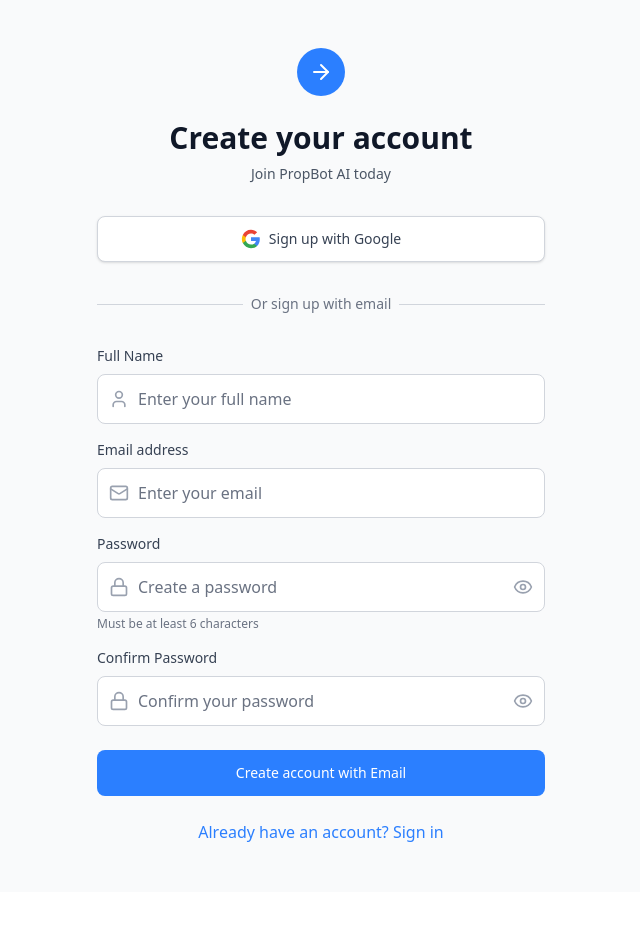
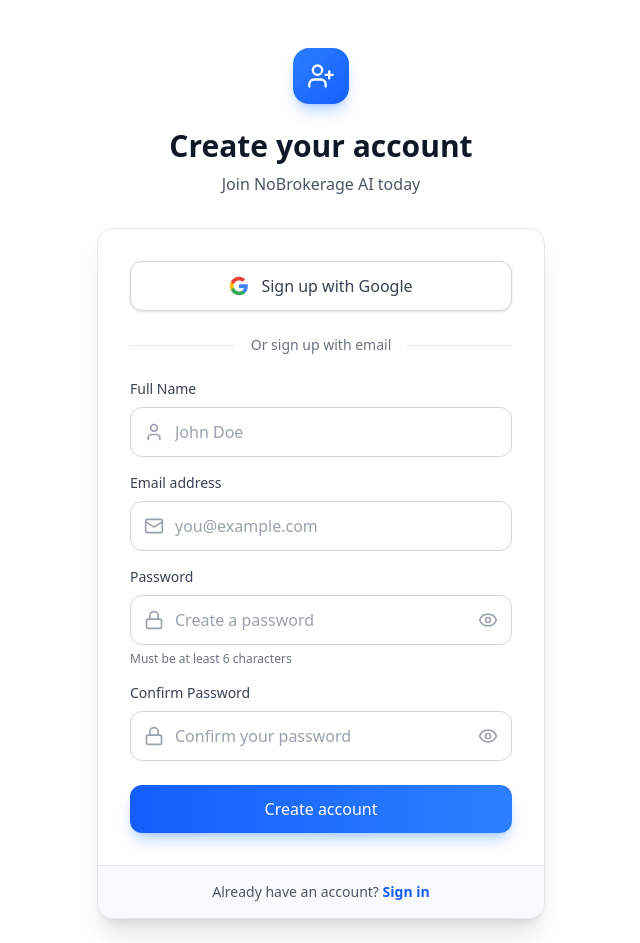
Before and after one commit to priyanshi0609/PropBotAI, a React (Vite) app in the folder frontend/nobrokereageai-frontend/: page /signup in a window 1280 px wide. Shown: the top 943 px of the page, without its empty margins (319-959 px from the left). Before the commit the page ends 892 px from the top, so only its background shows below. Built offline with nearby package versions, Linux system fonts and the light colour scheme; no server answers; the HTML template or start-up script is replaced by a standard one.

Commit message:
signin page

```diff
--- a/frontend/nobrokereageai-frontend/src/components/auth/Login.jsx
+++ b/frontend/nobrokereageai-frontend/src/components/auth/Login.jsx
@@ -53,7 +53,7 @@ function Login() {
             Welcome back
           </h1>
           <p className="text-gray-600 dark:text-gray-400">
-            Sign in to continue to NoBrokerage-AI
+            Sign in to continue to NoBrokerage AI
           </p>
         </div>
 
--- a/frontend/nobrokereageai-frontend/src/components/auth/SignUp.jsx
+++ b/frontend/nobrokereageai-frontend/src/components/auth/SignUp.jsx
@@ -1,7 +1,5 @@
 import React, { useState } from 'react';
-import { Link, useNavigate } from 'react-router-dom';
-import { useAuth } from '../../contexts/AuthContext';
-import { AlertCircle, Mail, Lock, User, Eye, EyeOff, ArrowRight } from 'lucide-react';
+import { AlertCircle, Mail, Lock, User, Eye, EyeOff, UserPlus } from 'lucide-react';
 
 function SignUp() {
   const [formData, setFormData] = useState({
@@ -15,8 +13,6 @@ function SignUp() {
   const [error, setError] = useState('');
   const [loading, setLoading] = useState(false);
   const [googleLoading, setGoogleLoading] = useState(false);
-  const { signup, signInWithGoogle } = useAuth();
-  const navigate = useNavigate();
 
   const handleChange = (e) => {
     setFormData(prev => ({
@@ -25,7 +21,7 @@ function SignUp() {
     }));
   };
 
-  const handleSubmit = async (e) => {
+  const handleSubmit = (e) => {
     e.preventDefault();
 
     if (formData.password !== formData.confirmPassword) {
@@ -39,102 +35,109 @@ function SignUp() {
     try {
       setError('');
       setLoading(true);
-      await signup(formData.email, formData.password, formData.displayName);
-      navigate('/');
+      // await signup(formData.email, formData.password, formData.displayName);
+      // navigate('/');
+      console.log('Sign up submitted', formData);
+      setTimeout(() => setLoading(false), 1000);
     } catch (error) {
       console.error('Signup error:', error);
       setError('Failed to create an account. Please try again.');
-    } finally {
       setLoading(false);
     }
   };
 
-  const handleGoogleSignIn = async () => {
+  const handleGoogleSignIn = () => {
     try {
       setError('');
       setGoogleLoading(true);
-      await signInWithGoogle();
-      navigate('/');
+      // await signInWithGoogle();
+      // navigate('/');
+      console.log('Google sign up');
+      setTimeout(() => setGoogleLoading(false), 1000);
     } catch (error) {
       console.error('Google signin error:', error);
       setError('Failed to sign in with Google. Please try again.');
-    } finally {
       setGoogleLoading(false);
     }
   };
 
   return (
-    <div className="min-h-screen flex items-center justify-center bg-gray-50 dark:bg-gray-900 py-12 px-4 sm:px-6 lg:px-8">
-      <div className="max-w-md w-full space-y-8">
-        <div>
-          <div className="mx-auto h-12 w-12 bg-blue-500 rounded-full flex items-center justify-center">
-            <ArrowRight className="h-6 w-6 text-white" />
+    <div className="min-h-screen flex items-center justify-center bg-white dark:bg-[#212121] px-4 sm:px-6 lg:px-8 py-12">
+      <div className="w-full max-w-md">
+        {/* Header */}
+        <div className="text-center mb-8">
+          <div className="inline-flex items-center justify-center w-14 h-14 bg-gradient-to-br from-blue-500 to-blue-600 rounded-2xl shadow-lg shadow-blue-500/30 mb-6">
+            <UserPlus className="w-7 h-7 text-white" />
           </div>
-          <h2 className="mt-6 text-center text-3xl font-extrabold text-gray-900 dark:text-white">
+          <h1 className="text-3xl font-bold text-gray-900 dark:text-white mb-2">
             Create your account
-          </h2>
-          <p className="mt-2 text-center text-sm text-gray-600 dark:text-gray-400">
-            Join PropBot AI today
+          </h1>
+          <p className="text-gray-600 dark:text-gray-400">
+            Join NoBrokerage AI today
           </p>
         </div>
 
-        {/* Google Sign Up Button */}
-        <div className="mt-6">
+        {/* Main Card */}
+        <div className="bg-white dark:bg-[#2f2f2f] rounded-2xl shadow-xl border border-gray-200 dark:border-[#404040] overflow-hidden">
+          <div className="p-8">
+            {/* Error Message */}
+            {error && (
+              <div className="mb-6 rounded-xl bg-red-50 dark:bg-red-950/50 border border-red-200 dark:border-red-900 p-4">
+                <div className="flex items-start">
+                  <AlertCircle className="w-5 h-5 text-red-600 dark:text-red-500 mt-0.5 flex-shrink-0" />
+                  <p className="ml-3 text-sm text-red-800 dark:text-red-300">
+                    {error}
+                  </p>
+                </div>
+              </div>
+            )}
+
+            {/* Google Sign Up */}
             <button
               onClick={handleGoogleSignIn}
               disabled={googleLoading}
-            className="w-full flex items-center justify-center px-4 py-3 border border-gray-300 dark:border-gray-600 rounded-lg shadow-sm bg-white dark:bg-gray-800 text-sm font-medium text-gray-700 dark:text-gray-300 hover:bg-gray-50 dark:hover:bg-gray-700 focus:outline-none focus:ring-2 focus:ring-offset-2 focus:ring-blue-500 disabled:opacity-50 disabled:cursor-not-allowed transition-colors duration-200"
+              className="w-full flex items-center justify-center gap-3 px-4 py-3 border border-gray-300 dark:border-gray-700 rounded-xl bg-white dark:bg-gray-800 text-gray-700 dark:text-gray-200 hover:bg-gray-50 dark:hover:bg-gray-750 transition-all duration-200 font-medium disabled:opacity-50 disabled:cursor-not-allowed shadow-sm hover:shadow"
             >
               {googleLoading ? (
-              <div className="flex items-center">
-                <div className="animate-spin rounded-full h-4 w-4 border-b-2 border-gray-600 mr-2"></div>
-                Signing up...
-              </div>
+                <>
+                  <div className="w-5 h-5 border-2 border-gray-300 border-t-gray-600 rounded-full animate-spin"></div>
+                  <span>Signing up...</span>
+                </>
               ) : (
                 <>
-                <svg className="w-5 h-5 mr-2" viewBox="0 0 24 24">
+                  <svg className="w-5 h-5" viewBox="0 0 24 24">
                     <path fill="#4285F4" d="M22.56 12.25c0-.78-.07-1.53-.2-2.25H12v4.26h5.92c-.26 1.37-1.04 2.53-2.21 3.31v2.77h3.57c2.08-1.92 3.28-4.74 3.28-8.09z"/>
                     <path fill="#34A853" d="M12 23c2.97 0 5.46-.98 7.28-2.66l-3.57-2.77c-.98.66-2.23 1.06-3.71 1.06-2.86 0-5.29-1.93-6.16-4.53H2.18v2.84C3.99 20.53 7.7 23 12 23z"/>
                     <path fill="#FBBC05" d="M5.84 14.09c-.22-.66-.35-1.36-.35-2.09s.13-1.43.35-2.09V7.07H2.18C1.43 8.55 1 10.22 1 12s.43 3.45 1.18 4.93l2.85-2.22.81-.62z"/>
                     <path fill="#EA4335" d="M12 5.38c1.62 0 3.06.56 4.21 1.64l3.15-3.15C17.45 2.09 14.97 1 12 1 7.7 1 3.99 3.47 2.18 7.07l3.66 2.84c.87-2.6 3.3-4.53 6.16-4.53z"/>
                   </svg>
-                Sign up with Google
+                  <span>Sign up with Google</span>
                 </>
               )}
             </button>
-        </div>
 
-        <div className="relative">
+            {/* Divider */}
+            <div className="relative my-6">
               <div className="absolute inset-0 flex items-center">
-            <div className="w-full border-t border-gray-300 dark:border-gray-600" />
+                <div className="w-full border-t border-gray-200 dark:border-gray-800"></div>
               </div>
               <div className="relative flex justify-center text-sm">
-            <span className="px-2 bg-gray-50 dark:bg-gray-900 text-gray-500">Or sign up with email</span>
+                <span className="px-4 bg-white dark:bg-[#2f2f2f] text-gray-500 dark:text-gray-400 font-medium">
+                  Or sign up with email
+                </span>
               </div>
             </div>
 
-        <form className="mt-6 space-y-6" onSubmit={handleSubmit}>
-          {error && (
-            <div className="rounded-md bg-red-50 dark:bg-red-900/20 p-4 border border-red-200 dark:border-red-800">
-              <div className="flex">
-                <AlertCircle className="h-5 w-5 text-red-400" />
-                <div className="ml-3">
-                  <h3 className="text-sm font-medium text-red-800 dark:text-red-200">
-                    {error}
-                  </h3>
-                </div>
-              </div>
-            </div>
-          )}
-
+            {/* Sign Up Form */}
             <div className="space-y-4">
+              {/* Full Name Field */}
               <div>
                 <label htmlFor="displayName" className="block text-sm font-medium text-gray-700 dark:text-gray-300 mb-2">
                   Full Name
                 </label>
                 <div className="relative">
-                <div className="absolute inset-y-0 left-0 pl-3 flex items-center pointer-events-none">
-                  <User className="h-5 w-5 text-gray-400" />
+                  <div className="absolute inset-y-0 left-0 pl-3.5 flex items-center pointer-events-none">
+                    <User className="w-5 h-5 text-gray-400 dark:text-gray-500" />
                   </div>
                   <input
                     id="displayName"
@@ -144,19 +147,20 @@ function SignUp() {
                     required
                     value={formData.displayName}
                     onChange={handleChange}
-                  className="block w-full pl-10 pr-3 py-3 border border-gray-300 dark:border-gray-600 placeholder-gray-500 dark:placeholder-gray-400 text-gray-900 dark:text-white rounded-lg focus:outline-none focus:ring-2 focus:ring-blue-500 focus:border-blue-500 bg-white dark:bg-gray-800"
-                  placeholder="Enter your full name"
+                    className="block w-full pl-11 pr-4 py-3 border border-gray-300 dark:border-gray-700 rounded-xl bg-white dark:bg-gray-800 text-gray-900 dark:text-gray-100 placeholder-gray-400 dark:placeholder-gray-500 focus:outline-none focus:ring-2 focus:ring-blue-500 focus:border-transparent transition-all"
+                    placeholder="John Doe"
                   />
                 </div>
               </div>
 
+              {/* Email Field */}
               <div>
                 <label htmlFor="email" className="block text-sm font-medium text-gray-700 dark:text-gray-300 mb-2">
                   Email address
                 </label>
                 <div className="relative">
-                <div className="absolute inset-y-0 left-0 pl-3 flex items-center pointer-events-none">
-                  <Mail className="h-5 w-5 text-gray-400" />
+                  <div className="absolute inset-y-0 left-0 pl-3.5 flex items-center pointer-events-none">
+                    <Mail className="w-5 h-5 text-gray-400 dark:text-gray-500" />
                   </div>
                   <input
                     id="email"
@@ -166,19 +170,20 @@ function SignUp() {
                     required
                     value={formData.email}
                     onChange={handleChange}
-                  className="block w-full pl-10 pr-3 py-3 border border-gray-300 dark:border-gray-600 placeholder-gray-500 dark:placeholder-gray-400 text-gray-900 dark:text-white rounded-lg focus:outline-none focus:ring-2 focus:ring-blue-500 focus:border-blue-500 bg-white dark:bg-gray-800"
-                  placeholder="Enter your email"
+                    className="block w-full pl-11 pr-4 py-3 border border-gray-300 dark:border-gray-700 rounded-xl bg-white dark:bg-gray-800 text-gray-900 dark:text-gray-100 placeholder-gray-400 dark:placeholder-gray-500 focus:outline-none focus:ring-2 focus:ring-blue-500 focus:border-transparent transition-all"
+                    placeholder="you@example.com"
                   />
                 </div>
               </div>
 
+              {/* Password Field */}
               <div>
                 <label htmlFor="password" className="block text-sm font-medium text-gray-700 dark:text-gray-300 mb-2">
                   Password
                 </label>
                 <div className="relative">
-                <div className="absolute inset-y-0 left-0 pl-3 flex items-center pointer-events-none">
-                  <Lock className="h-5 w-5 text-gray-400" />
+                  <div className="absolute inset-y-0 left-0 pl-3.5 flex items-center pointer-events-none">
+                    <Lock className="w-5 h-5 text-gray-400 dark:text-gray-500" />
                   </div>
                   <input
                     id="password"
@@ -188,33 +193,34 @@ function SignUp() {
                     required
                     value={formData.password}
                     onChange={handleChange}
-                  className="block w-full pl-10 pr-10 py-3 border border-gray-300 dark:border-gray-600 placeholder-gray-500 dark:placeholder-gray-400 text-gray-900 dark:text-white rounded-lg focus:outline-none focus:ring-2 focus:ring-blue-500 focus:border-blue-500 bg-white dark:bg-gray-800"
+                    className="block w-full pl-11 pr-11 py-3 border border-gray-300 dark:border-gray-700 rounded-xl bg-white dark:bg-gray-800 text-gray-900 dark:text-gray-100 placeholder-gray-400 dark:placeholder-gray-500 focus:outline-none focus:ring-2 focus:ring-blue-500 focus:border-transparent transition-all"
                     placeholder="Create a password"
                   />
                   <button
                     type="button"
-                  className="absolute inset-y-0 right-0 pr-3 flex items-center"
                     onClick={() => setShowPassword(!showPassword)}
+                    className="absolute inset-y-0 right-0 pr-3.5 flex items-center hover:text-gray-600 dark:hover:text-gray-300 transition-colors"
                   >
                     {showPassword ? (
-                    <EyeOff className="h-5 w-5 text-gray-400" />
+                      <EyeOff className="w-5 h-5 text-gray-400 dark:text-gray-500" />
                     ) : (
-                    <Eye className="h-5 w-5 text-gray-400" />
+                      <Eye className="w-5 h-5 text-gray-400 dark:text-gray-500" />
                     )}
                   </button>
                 </div>
-              <p className="text-xs text-gray-500 dark:text-gray-400 mt-1">
+                <p className="text-xs text-gray-500 dark:text-gray-400 mt-1.5">
                   Must be at least 6 characters
                 </p>
               </div>
 
+              {/* Confirm Password Field */}
               <div>
                 <label htmlFor="confirmPassword" className="block text-sm font-medium text-gray-700 dark:text-gray-300 mb-2">
                   Confirm Password
                 </label>
                 <div className="relative">
-                <div className="absolute inset-y-0 left-0 pl-3 flex items-center pointer-events-none">
-                  <Lock className="h-5 w-5 text-gray-400" />
+                  <div className="absolute inset-y-0 left-0 pl-3.5 flex items-center pointer-events-none">
+                    <Lock className="w-5 h-5 text-gray-400 dark:text-gray-500" />
                   </div>
                   <input
                     id="confirmPassword"
@@ -224,50 +230,65 @@ function SignUp() {
                     required
                     value={formData.confirmPassword}
                     onChange={handleChange}
-                  className="block w-full pl-10 pr-10 py-3 border border-gray-300 dark:border-gray-600 placeholder-gray-500 dark:placeholder-gray-400 text-gray-900 dark:text-white rounded-lg focus:outline-none focus:ring-2 focus:ring-blue-500 focus:border-blue-500 bg-white dark:bg-gray-800"
+                    onKeyDown={(e) => {
+                      if (e.key === 'Enter') {
+                        handleSubmit(e);
+                      }
+                    }}
+                    className="block w-full pl-11 pr-11 py-3 border border-gray-300 dark:border-gray-700 rounded-xl bg-white dark:bg-gray-800 text-gray-900 dark:text-gray-100 placeholder-gray-400 dark:placeholder-gray-500 focus:outline-none focus:ring-2 focus:ring-blue-500 focus:border-transparent transition-all"
                     placeholder="Confirm your password"
                   />
                   <button
                     type="button"
-                  className="absolute inset-y-0 right-0 pr-3 flex items-center"
                     onClick={() => setShowConfirmPassword(!showConfirmPassword)}
+                    className="absolute inset-y-0 right-0 pr-3.5 flex items-center hover:text-gray-600 dark:hover:text-gray-300 transition-colors"
                   >
                     {showConfirmPassword ? (
-                    <EyeOff className="h-5 w-5 text-gray-400" />
+                      <EyeOff className="w-5 h-5 text-gray-400 dark:text-gray-500" />
                     ) : (
-                    <Eye className="h-5 w-5 text-gray-400" />
+                      <Eye className="w-5 h-5 text-gray-400 dark:text-gray-500" />
                     )}
                   </button>
                 </div>
               </div>
-          </div>
 
-          <div>
+              {/* Submit Button */}
               <button
-              type="submit"
+                type="button"
+                onClick={handleSubmit}
                 disabled={loading}
-              className="group relative w-full flex justify-center py-3 px-4 border border-transparent text-sm font-medium rounded-lg text-white bg-blue-500 hover:bg-blue-600 focus:outline-none focus:ring-2 focus:ring-offset-2 focus:ring-blue-500 disabled:opacity-50 disabled:cursor-not-allowed transition-colors duration-200"
+                className="w-full flex items-center justify-center gap-2 py-3 px-4 bg-gradient-to-r from-blue-600 to-blue-500 hover:from-blue-700 hover:to-blue-600 text-white font-medium rounded-xl shadow-lg shadow-blue-500/30 hover:shadow-blue-500/40 focus:outline-none focus:ring-2 focus:ring-blue-500 focus:ring-offset-2 dark:focus:ring-offset-[#2f2f2f] disabled:opacity-50 disabled:cursor-not-allowed transition-all duration-200 mt-6"
               >
                 {loading ? (
-                <div className="flex items-center">
-                  <div className="animate-spin rounded-full h-4 w-4 border-b-2 border-white mr-2"></div>
-                  Creating account...
-                </div>
+                  <>
+                    <div className="w-5 h-5 border-2 border-white border-t-transparent rounded-full animate-spin"></div>
+                    <span>Creating account...</span>
+                  </>
                 ) : (
-                'Create account with Email'
+                  'Create account'
                 )}
               </button>
             </div>
+          </div>
 
-          <div className="text-center">
-            <Link
-              to="/login"
-              className="font-medium text-blue-500 hover:text-blue-400 transition-colors duration-200"
+          {/* Footer */}
+          <div className="px-8 py-4 bg-gray-50 dark:bg-[#1a1a1a] border-t border-gray-200 dark:border-[#404040]">
+            <p className="text-center text-sm text-gray-600 dark:text-gray-400">
+              Already have an account?{' '}
+              <a
+                href="/login"
+                className="font-semibold text-blue-600 hover:text-blue-500 dark:text-blue-400 dark:hover:text-blue-300 transition-colors"
               >
-              Already have an account? Sign in
-            </Link>
+                Sign in
+              </a>
+            </p>
           </div>
-        </form>
+        </div>
+
+        {/* Additional Info */}
+        <p className="mt-6 text-center text-xs text-gray-500 dark:text-gray-500">
+          By continuing, you agree to PropBot AI's Terms of Service and Privacy Policy
+        </p>
       </div>
     </div>
   );
```
Lines whose indentation alone changed are shown as unchanged.
